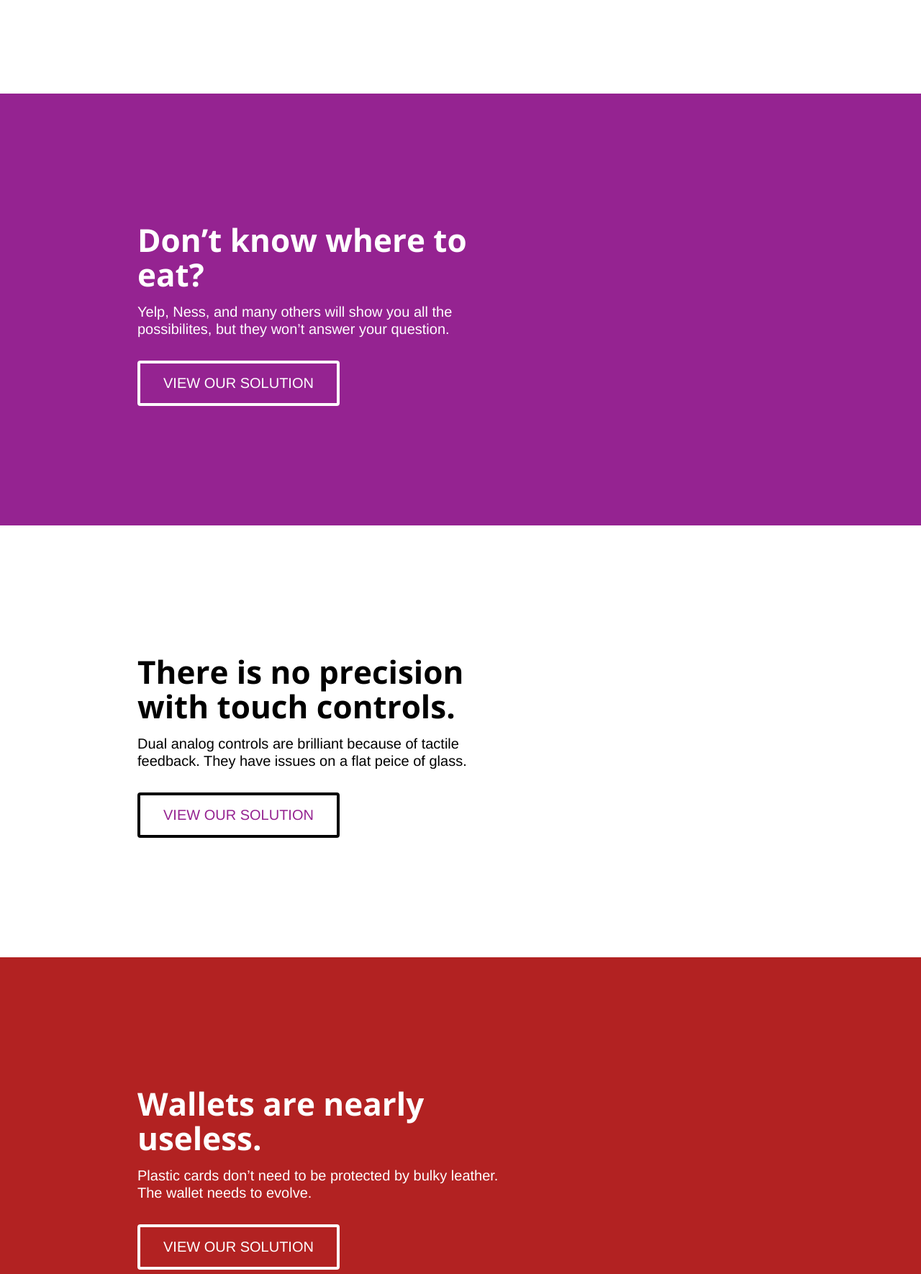
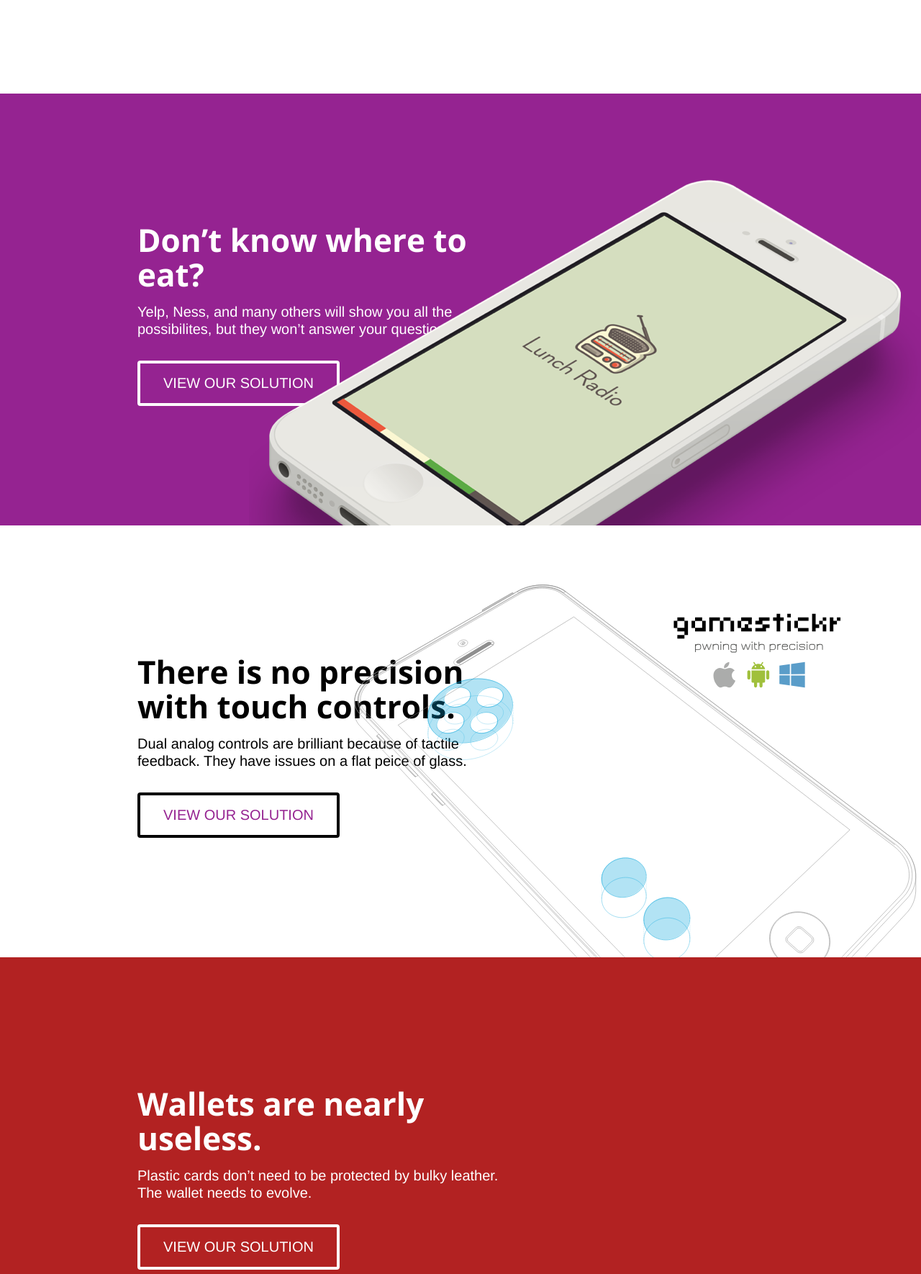
Before and after one commit to tyrale/addsubtract, a PHP site: page / in a window 1280 px wide. Shown: the part 546-2316 px from the top of the page at 72% size. Run offline with PHP 8.4, Linux system fonts and the light colour scheme; grey boxes labelled with a size stand in for pictures from a placeholder-image service; style sheets or scripts are compiled from the project's sources; some libraries are stand-ins or nearby versions.

Commit message:
addeing lunch and game screen

```diff
--- a/css/projects.less
+++ b/css/projects.less
@@ -1,18 +1,34 @@
-.lunch 				{ background-color: #b22222;
+.lunch 				{ overflow: hidden;
+	img 				{ top: 10%;
+								right: 0%;
+								position: absolute;
+
+	}
 
 }
-.gamestickr 	{ background-color: #B22222;}
+.gamestickr 	{ overflow: hidden;
+	img 				{ top: 0%;
+								right: 0%;
+								position: absolute;
+	}
+}
 .wallace 			{ background-color: #B22222;}
 .mighty 			{ background-color: #B22222;}
 .propercut 		{ background-color: #B22222;}
 .colorshift 	{ background-color: #B22222;}
 .noah 				{ background-color: #B22222;}
-.songwriter 	{ background-color: #B22222;}
-.dance 				{ overflow: hidden;
-								background-color: #9EC2CA;
+.songwriter 	{ overflow: hidden;
 	img 				{ top: 20%;
 								right: -10%;
 								position: absolute;
 
 	}
 }
+.dance 				{ overflow: hidden;
+								background-color: #7C9FA7;
+	img 				{ top: 20%;
+								right: -10%;
+								position: absolute;
+
+	}
+}
--- a/index.html
+++ b/index.html
@@ -65,6 +65,7 @@
 				<div class="button tk-bree-serif">View Our Solution</div>
 			</div>
 		</div>
+		<img src="img/lunch-screen.png" alt="">
 	</section>
 
 	<section class="project gamestickr white">
@@ -75,6 +76,7 @@
 				<div class="button tk-bree-serif font-color">View Our Solution</div>
 			</div>
 		</div>
+		<img src="img/gamestickr-screen.svg" alt="">
 	</section>
 
 	<section class="project wallace">
@@ -135,6 +137,7 @@
 				<div class="button tk-bree-serif font-color">View Our Solution</div>
 			</div>
 		</div>
+		<img src="img/songwriter.png" alt="">
 	</section>
 
 	<!-- <section class="project">
```
Also changed, not shown: img/gamestickr-screen.jpg (added), img/gamestickr-screen.svg (added), img/lunch-screen.png (added), img/songwriter.png (added), 1 other file.
